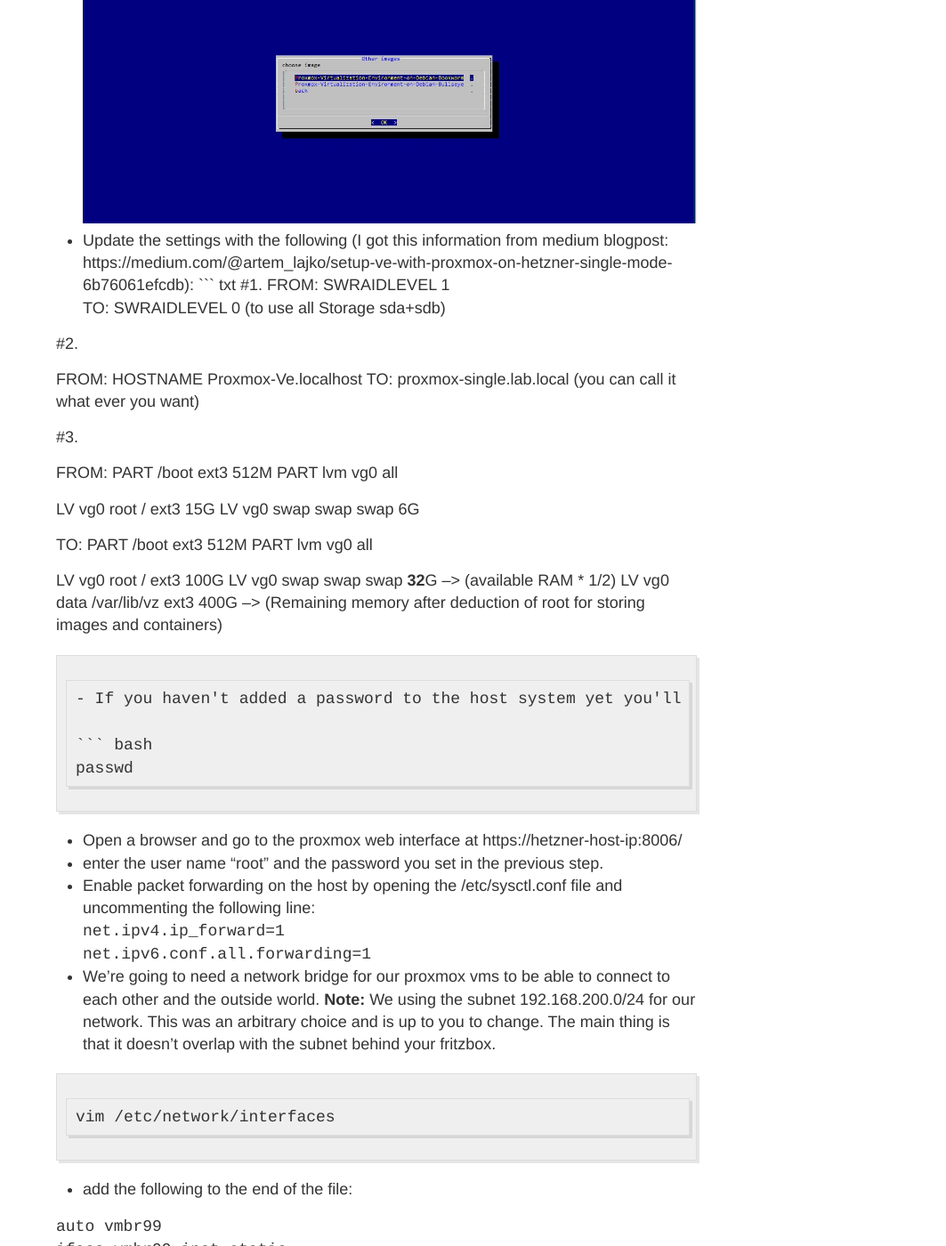
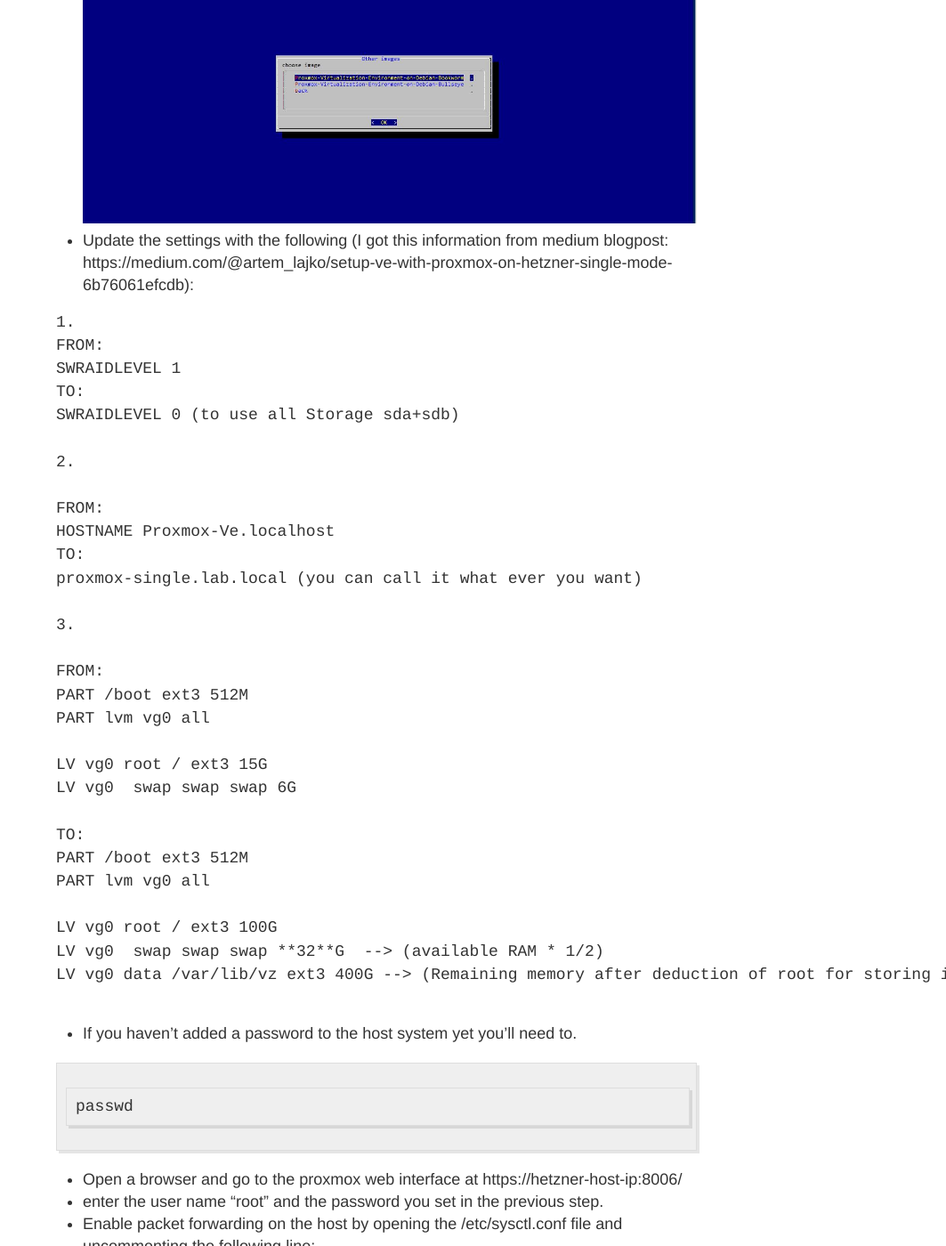
Before and after one commit to peader/PetesProjects, a Jekyll site: the page built from docs/_posts/2024-12-18-Hetzner-Homelab.md, in a window 1280 px wide and 1400 px high, scrolled down 1989 px. Shown: the whole window at 89% size, without its empty margins (217-1280 px from the left). Built offline with Jekyll 4.4.1, drawn with Linux system fonts in a browser that asks for light colours; comment, search, counter and statistics services are not loaded.

````diff
--- a/docs/_posts/2024-12-18-Hetzner-Homelab.md
+++ b/docs/_posts/2024-12-18-Hetzner-Homelab.md
@@ -37,21 +37,22 @@ installimage
 ![installimage]({{ site.baseurl }}/images/hetznerhomelab/hetznerinstallimage.JPG)
 ![installimage2]({{ site.baseurl }}/images/hetznerhomelab/hetznerinstallimage2.JPG)
 - Update the settings with the following (I got this information from medium blogpost: https://medium.com/@artem_lajko/setup-ve-with-proxmox-on-hetzner-single-mode-6b76061efcdb):
+
 ``` txt
-#1.
+1.
 FROM:
 SWRAIDLEVEL 1
 TO:
 SWRAIDLEVEL 0 (to use all Storage sda+sdb)
 
-#2.
+2.
 
 FROM:
 HOSTNAME Proxmox-Ve.localhost
 TO:
 proxmox-single.lab.local (you can call it what ever you want)
 
-#3.
+3.
 
 FROM:
 PART /boot ext3 512M
@@ -67,7 +68,9 @@ PART lvm vg0 all
 LV vg0 root / ext3 100G
 LV vg0  swap swap swap **32**G  --> (available RAM * 1/2)
 LV vg0 data /var/lib/vz ext3 400G --> (Remaining memory after deduction of root for storing images and containers)
+
 ```
+
 - If you haven't added a password to the host system yet you'll need to.
 
 ``` bash
````
